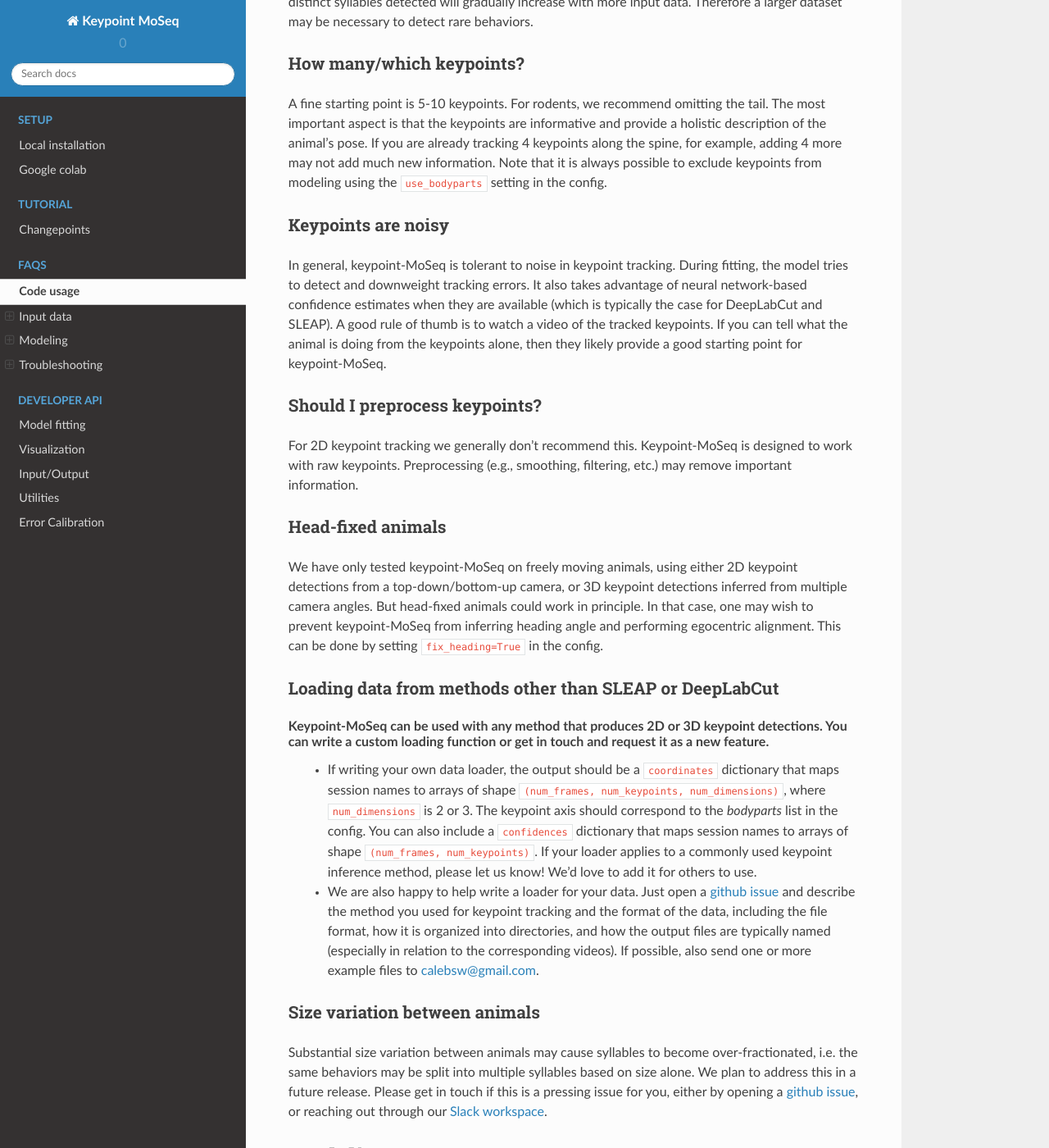
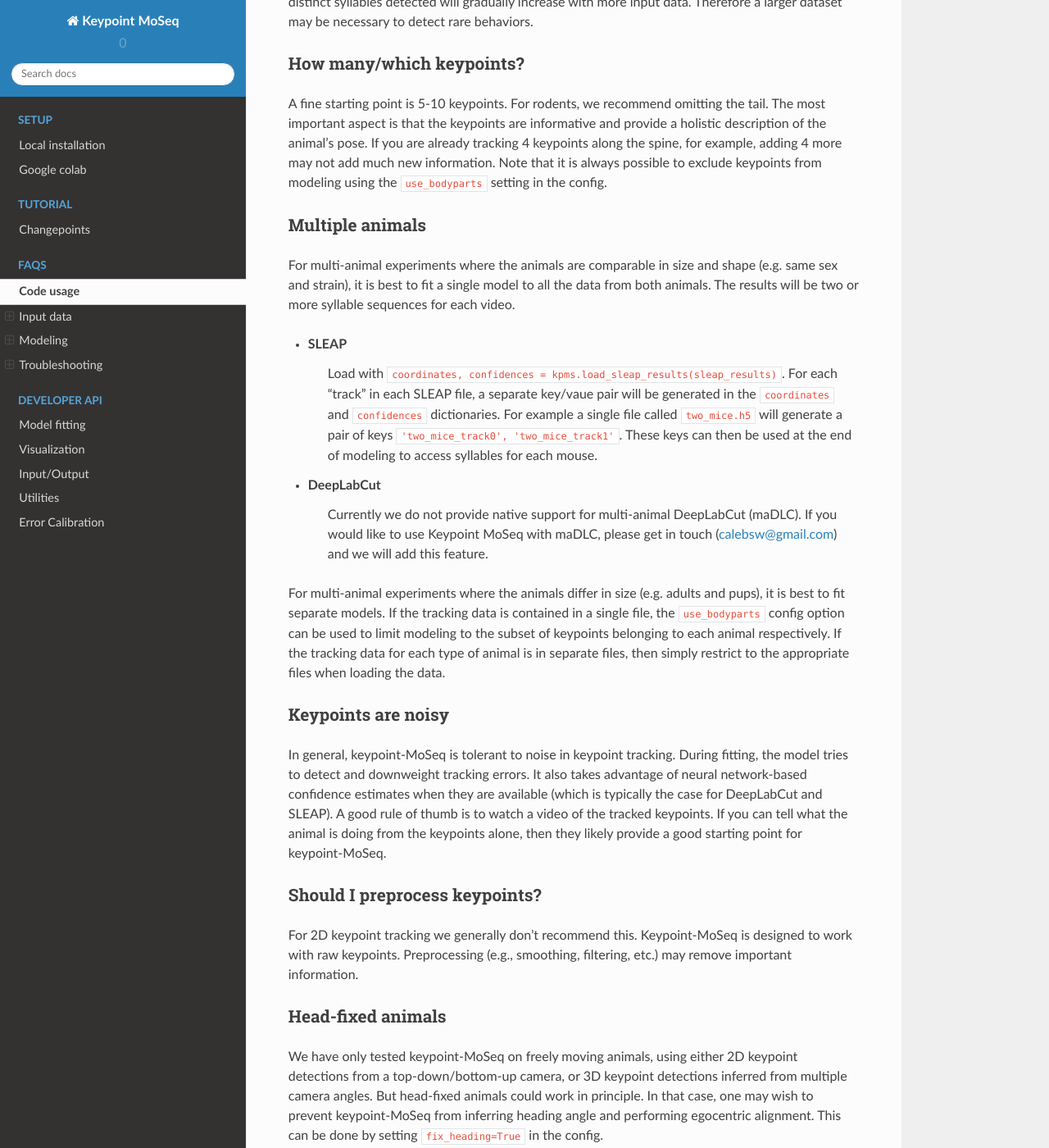
Before and after one commit to dattalab/keypoint-moseq, a Sphinx documentation site: the page built from docs/source/FAQs.rst, in a window 1280 px wide and 1400 px high, scrolled down 531 px. Shown: the whole window at 82% size. Built offline with Sphinx 7.4.7 and the Read the Docs theme 2.0.0, drawn with Linux system fonts in a browser that asks for light colours; pages that are not in the unit, such as notebooks, are missing from menus; some of the changed text lies outside the part shown.

Commit message:
updated FAQ

```diff
--- a/docs/source/FAQs.rst
+++ b/docs/source/FAQs.rst
@@ -22,6 +22,19 @@ How many/which keypoints?
 -------------------------
 A fine starting point is 5-10 keypoints. For rodents, we recommend omitting the tail. The most important aspect is that the keypoints are informative and provide a holistic description of the animal's pose. If you are already tracking 4 keypoints along the spine, for example, adding 4 more may not add much new information. Note that it is always possible to exclude keypoints from modeling using the ``use_bodyparts`` setting in the config.
 
+Multiple animals
+----------------
+For multi-animal experiments where the animals are comparable in size and shape (e.g. same sex and strain), it is best to fit a single model to all the data from both animals. The results will be two or more syllable sequences for each video.
+
+- SLEAP
+   Load with ``coordinates, confidences = kpms.load_sleap_results(sleap_results)``. For each "track" in each SLEAP file, a separate key/vaue pair will be generated in the ``coordinates`` and ``confidences`` dictionaries. For example a single file called ``two_mice.h5`` will generate a pair of keys ``'two_mice_track0', 'two_mice_track1'``. These keys can then be used at the end of modeling to access syllables for each mouse.
+
+- DeepLabCut
+   Currently we do not provide native support for multi-animal DeepLabCut (maDLC). If you would like to use Keypoint MoSeq with maDLC, please get in touch (calebsw@gmail.com) and we will add this feature.
+
+For multi-animal experiments where the animals differ in size (e.g. adults and pups), it is best to fit separate models. If the tracking data is contained in a single file, the ``use_bodyparts`` config option can be used to limit modeling to the subset of keypoints belonging to each animal respectively. If the tracking data for each type of animal is in separate files, then simply restrict to the appropriate files when loading the data.
+
+
 Keypoints are noisy
 -------------------
 In general, keypoint-MoSeq is tolerant to noise in keypoint tracking. During fitting, the model tries to detect and downweight tracking errors. It also takes advantage of neural network-based confidence estimates when they are available (which is typically the case for DeepLabCut and SLEAP). A good rule of thumb is to watch a video of the tracked keypoints. If you can tell what the animal is doing from the keypoints alone, then they likely provide a good starting point for keypoint-MoSeq.
@@ -33,6 +46,11 @@ For 2D keypoint tracking we generally don't recommend this. Keypoint-MoSeq is de
 Head-fixed animals
 ------------------
 We have only tested keypoint-MoSeq on freely moving animals, using either 2D keypoint detections from a top-down/bottom-up camera, or 3D keypoint detections inferred from multiple camera angles. But head-fixed animals could work in principle. In that case, one may wish to prevent keypoint-MoSeq from inferring heading angle and performing egocentric alignment. This can be done by setting ``fix_heading=True`` in the config.
+
+Non-rodents
+-----------
+Keypoint-MoSeq has only been validated on rodents (mice, rats, and anecdotal success with naked mole rats), but there is no reason in principle that it wouldn't work on other species such as insects. If you try it on another species, please let us know how it goes! A key consideration for non-rodents is setting the target syllable duration, which may differ from the 400ms, which we recommend for rodents. For additional information, see :ref:`Choosing the target syllable duration <target duration>`.
+
 
 Loading data from methods other than SLEAP or DeepLabCut
 --------------------------------------------------------
```
Also changed, not shown: other parts of docs/source/FAQs.rst (+2 -0 lines).
